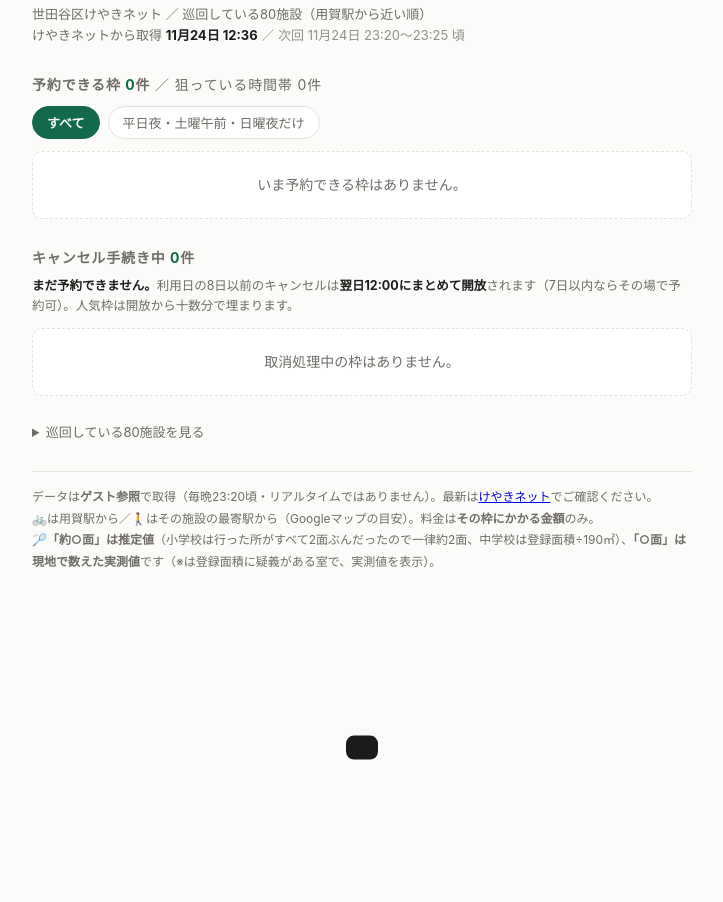
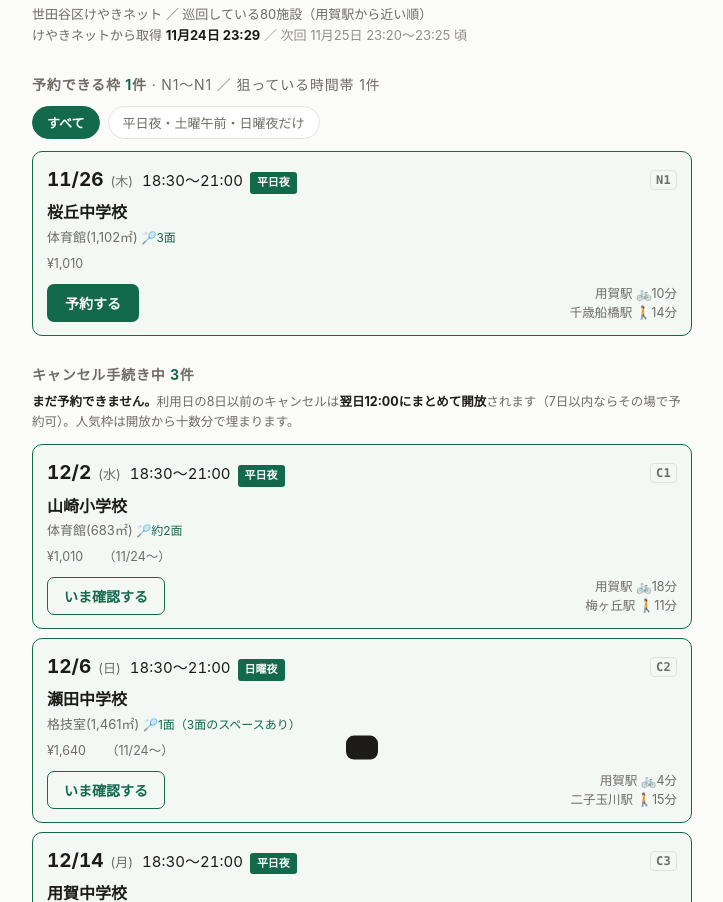
Before and after one commit to sora-kit/setagaya-badminton, a plain HTML site: page index.html in a window 1280 px wide. Shown: the part 50-952 px from the top of the page, without its empty margins (278-1001 px from the left). Before the commit the page ends 800 px from the top, so only its background shows below. Drawn offline with Linux system fonts and the light colour scheme.

Commit message:
空き状況更新 2026-11-24 23:29

```diff
--- a/index.html
+++ b/index.html
@@ -85,20 +85,46 @@ max-width:92vw;transition:transform .25s;z-index:9;line-height:1.55}
 <body>
 <div class="w">
 <h1>バドミントン空き状況</h1>
-<div class="upd" id="gen" data-next="2026-11-24T23:20:00+09:00">世田谷区けやきネット ／ 巡回している80施設（用賀駅から近い順）<br>
-けやきネットから取得 <b>11月24日 12:36</b>
-<span class="nx">／ 次回 11月24日 23:20〜23:25 頃</span></div>
-<div class="warn" id="stale" hidden>⚠ 予定していた 11/24 23:20 の巡回（毎日23:20）が行われていません。この一覧は古い可能性があります（巡回サーバーが停止していた場合に起こります）。</div>
+<div class="upd" id="gen" data-next="2026-11-25T23:20:00+09:00">世田谷区けやきネット ／ 巡回している80施設（用賀駅から近い順）<br>
+けやきネットから取得 <b>11月24日 23:29</b>
+<span class="nx">／ 次回 11月25日 23:20〜23:25 頃</span></div>
+<div class="warn" id="stale" hidden>⚠ 予定していた 11/25 23:20 の巡回（毎日23:20）が行われていません。この一覧は古い可能性があります（巡回サーバーが停止していた場合に起こります）。</div>
 <div class="lot" id="lot">📌 <b>今月の抽選申込期間です（毎月1〜4日）</b><br>
 登録している活動施設の抽選申込はお早めに → <a href="https://setagaya.keyakinet.net/Web/Home/WgR_ModeSelect" target="_blank" rel="noopener">けやきネットを開く</a></div>
 
-<h2>予約できる枠 <i>0</i>件<span style="font-weight:400;color:var(--mut)"> ／ 狙っている時間帯 0件</span></h2>
+<h2>予約できる枠 <i>1</i>件<span style="font-weight:400;color:var(--mut)"> · N1〜N1 ／ 狙っている時間帯 1件</span></h2>
 <div class="bar"><button class="on" data-f="all">すべて</button><button data-f="hit">平日夜・土曜午前・日曜夜だけ</button></div>
-<div id="open"><div class="empty">いま予約できる枠はありません。</div></div>
+<div id="open"><article class="c hit" id="N1">
+<div class="when"><b>11/26</b><span class="wd">(木)</span>
+<span class="time">18:30～21:00</span><span class="tag">平日夜</span><span class="no">N1</span></div>
+<div class="where">桜丘中学校<span class="rm">体育館(1,102㎡) <span class="ct">🏸3面</span></span></div>
+<div class="meta"><span>¥1,010</span></div>
+<div class="act"><button class="bk" data-slot="{&quot;f&quot;: &quot;桜丘中学校&quot;, &quot;d&quot;: &quot;2026-11-26&quot;, &quot;r&quot;: &quot;体育館(1,102㎡)&quot;, &quot;t&quot;: &quot;18:30～21:00&quot;, &quot;m&quot;: &quot;&quot;, &quot;label&quot;: &quot;11月26日(木)&quot;}">予約する</button><div class="acc"><span>用賀駅 🚲10分</span><span>千歳船橋駅 🚶14分</span></div></div>
+</article></div>
 
-<h2>キャンセル手続き中 <i>0</i>件</h2>
+<h2>キャンセル手続き中 <i>3</i>件</h2>
 <div style="color:var(--mut);font-size:12.5px;margin:-4px 0 12px"><b style="color:var(--fg)">まだ予約できません。</b>利用日の8日以前のキャンセルは<b style="color:var(--fg)">翌日12:00にまとめて開放</b>されます（7日以内ならその場で予約可）。人気枠は開放から十数分で埋まります。</div>
-<div id="cancel"><div class="empty">取消処理中の枠はありません。</div></div>
+<div id="cancel"><article class="c hit" id="C1">
+<div class="when"><b>12/2</b><span class="wd">(水)</span>
+<span class="time">18:30～21:00</span><span class="tag">平日夜</span><span class="no">C1</span></div>
+<div class="where">山崎小学校<span class="rm">体育館(683㎡) <span class="ct">🏸約2面</span></span></div>
+<div class="meta"><span>¥1,010</span><span class="seen">（11/24～）</span></div>
+<div class="act"><button class="bk chk" data-slot="{&quot;f&quot;: &quot;山崎小学校&quot;, &quot;d&quot;: &quot;2026-12-02&quot;, &quot;r&quot;: &quot;体育館(683㎡)&quot;, &quot;t&quot;: &quot;18:30～21:00&quot;, &quot;m&quot;: &quot;&quot;, &quot;label&quot;: &quot;12月2日(水)&quot;}">いま確認する</button><div class="acc"><span>用賀駅 🚲18分</span><span>梅ヶ丘駅 🚶11分</span></div></div>
+</article>
+<article class="c hit" id="C2">
+<div class="when"><b>12/6</b><span class="wd">(日)</span>
+<span class="time">18:30～21:00</span><span class="tag">日曜夜</span><span class="no">C2</span></div>
+<div class="where">瀬田中学校<span class="rm">格技室(1,461㎡) <span class="ct">🏸1面（3面のスペースあり）</span></span></div>
+<div class="meta"><span>¥1,640</span><span class="seen">（11/24～）</span></div>
+<div class="act"><button class="bk chk" data-slot="{&quot;f&quot;: &quot;瀬田中学校&quot;, &quot;d&quot;: &quot;2026-12-06&quot;, &quot;r&quot;: &quot;格技室(1,461㎡)&quot;, &quot;t&quot;: &quot;18:30～21:00&quot;, &quot;m&quot;: &quot;&quot;, &quot;label&quot;: &quot;12月6日(日)&quot;}">いま確認する</button><div class="acc"><span>用賀駅 🚲4分</span><span>二子玉川駅 🚶15分</span></div></div>
+</article>
+<article class="c hit" id="C3">
+<div class="when"><b>12/14</b><span class="wd">(月)</span>
+<span class="time">18:30～21:00</span><span class="tag">平日夜</span><span class="no">C3</span></div>
+<div class="where">用賀中学校<span class="rm">体育館(1,410㎡) <span class="ct">🏸約3面</span></span></div>
+<div class="meta"><span>¥1,010</span><span class="seen">（11/24～）</span></div>
+<div class="act"><button class="bk chk" data-slot="{&quot;f&quot;: &quot;用賀中学校&quot;, &quot;d&quot;: &quot;2026-12-14&quot;, &quot;r&quot;: &quot;体育館(1,410㎡)&quot;, &quot;t&quot;: &quot;18:30～21:00&quot;, &quot;m&quot;: &quot;&quot;, &quot;label&quot;: &quot;12月14日(月)&quot;}">いま確認する</button><div class="acc"><span>用賀駅 🚶14分 🚲4分</span></div></div>
+</article></div>
 
 <!-- 初回セッティングは 2026-09-18 本人指示で非表示。中身は消していないので、
      表示に戻すときは下の <details> から hidden を外すだけでよい。 -->
```
